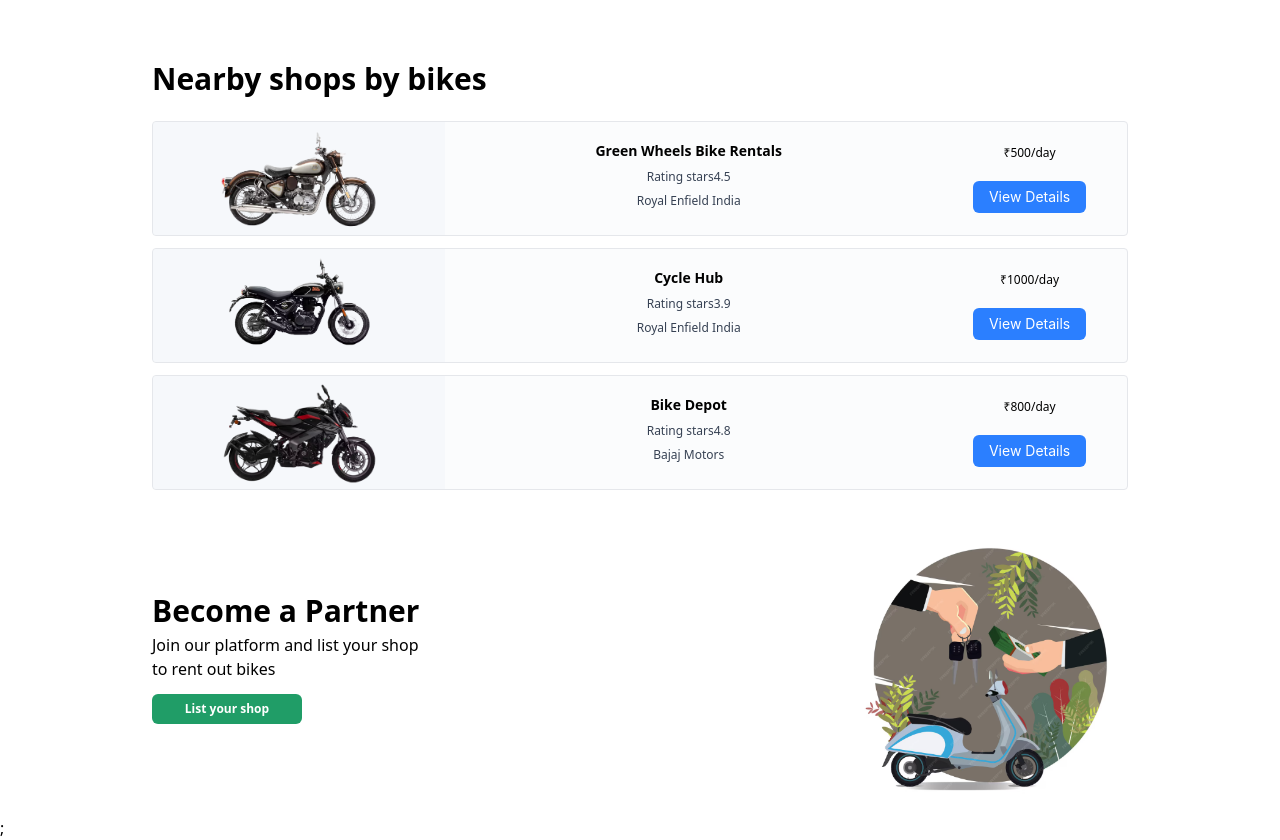
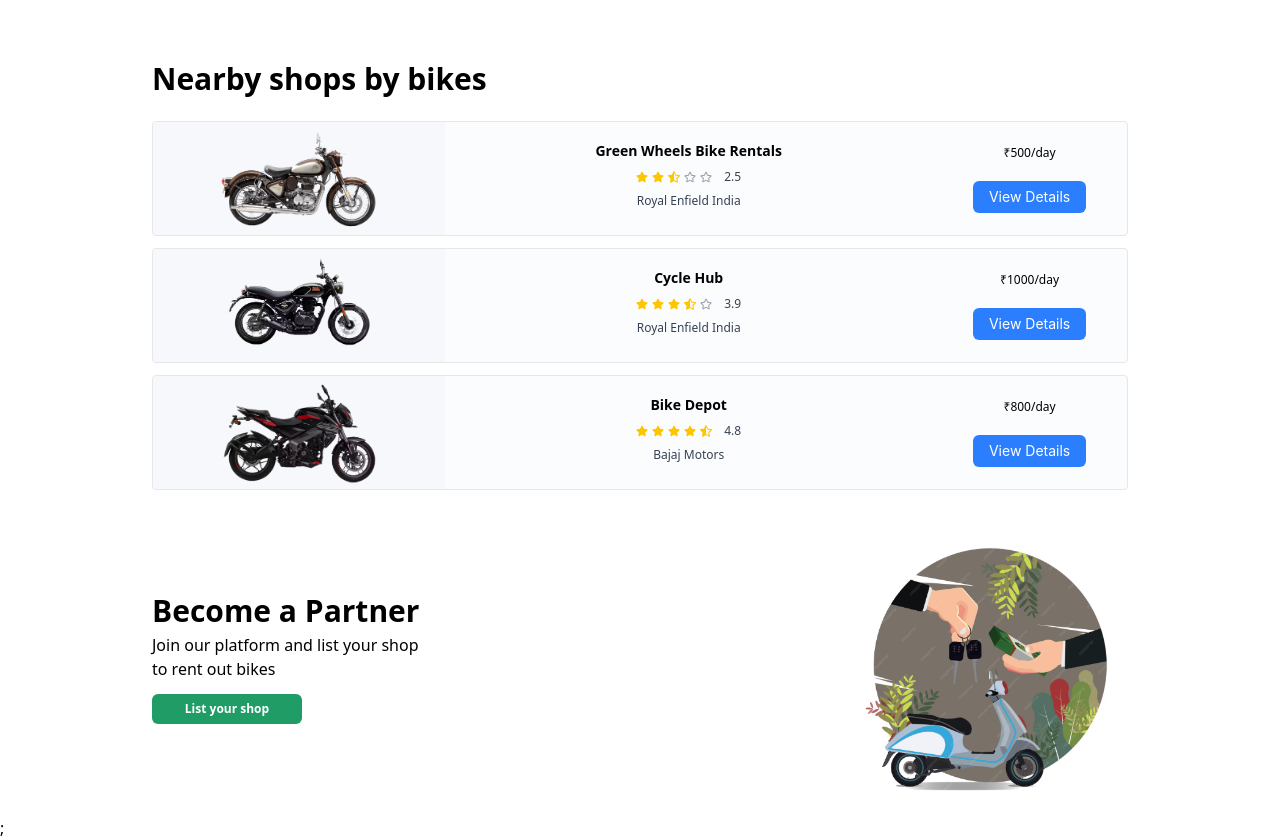
Before and after one commit to kharola97/bikerental-front, a React (Vite) app: page / in a window 1280 px wide. Shown: the part 820-1660 px from the top of the page. Built offline with nearby package versions, Linux system fonts and the light colour scheme.

Commit message:
rating component done and issues fixed

```diff
--- a/src/Components/ListBikes.jsx
+++ b/src/Components/ListBikes.jsx
@@ -1,6 +1,9 @@
 import classic350Bike from "../assets/classic350.png";
 import hunter350Bike from "../assets/hunter350.png";
 import pulsar200Bike from "../assets/pulsar200.png";
+import { FaStar } from "react-icons/fa";
+import { FaStarHalfAlt } from "react-icons/fa";
+import { FaRegStar } from "react-icons/fa";
 import { Button } from "antd";
 
 const bikesListing = [
@@ -10,7 +13,7 @@
       "Many Royal Enfield models, like the Classic 350, are known for their strong low-end torque, making them easy and enjoyable to ride, especially in urban environments and for touring.",
     name: "Classic 350",
     image: classic350Bike,
-    rating: "4.5",
+    rating: "2.5",
     brand: "Royal Enfield India",
     price_per_day: "₹500/day",
     distance_travelled: "1,000Km",
@@ -42,6 +45,31 @@
   },
 ];
 
+const StarRating = ({ rating }) => {
+  rating = parseFloat(rating);
+  const stars = [];
+  const totalStars = 5;
+  const fullStars = Math.floor(rating);
+  const halfStars = rating % 1 >= 0.5;
+  const emptyStars = totalStars - fullStars - (halfStars ? 1 : 0);
+  for (let i = 0; i < fullStars; i++) {
+    stars.push(
+      <FaStar key={`full-${i}`} className="text-yellow-400 w-3 h-3" />
+    );
+  }
+  if (halfStars) {
+    stars.push(
+      <FaStarHalfAlt key="half" className="text-yellow-400 w-3 h-3" />
+    );
+  }
+  for (let i = 0; i < emptyStars; i++) {
+    stars.push(
+      <FaRegStar key={`empty-${i}`} className="text-gray-400 w-3 h-3" />
+    );
+  }
+  return <div className="flex gap-1">{stars}</div>;
+};
+
 const ListBikes = ({ bikes }) => {
   return (
     <div className="grid grid-cols-1 gap-3 w-full">
@@ -58,12 +86,12 @@
                 className="max-h-[90%] max-w-[90%] object-contain"
               />
             </div>
-            <div className="w-[50%] h-full border-gray-300 flex justify-center flex-col">
-              <h3 className="font-semibold text-sm pb-2">{bike.title}</h3>
-              <p className="text-xs text-gray-700 pb-2">
-                <span>Rating stars</span>
-                {bike.rating}
-              </p>
+            <div className="w-[50%] h-full border-gray-300 flex flex-col justify-center items-center">
+              <h3 className="font-bold text-sm pb-2">{bike.title}</h3>
+              <div className="flex items-center pb-2 gap-3">
+                <StarRating rating={bike.rating} />
+                <p className="text-xs text-gray-700">{bike.rating}</p>
+              </div>
               <p className="text-xs text-gray-700 pb-2">{bike.brand}</p>
             </div>
             <div className="flex flex-col flex-1 p-4 items-center justify-center text-sm gap-3">
--- a/src/main.jsx
+++ b/src/main.jsx
@@ -4,7 +4,7 @@
 import App from "./App.jsx";
 
 createRoot(document.getElementById("root")).render(
-  <StrictMode>
-    <App />
-  </StrictMode>
+  // <StrictMode>
+  <App />
+  // </StrictMode>
 );
```
